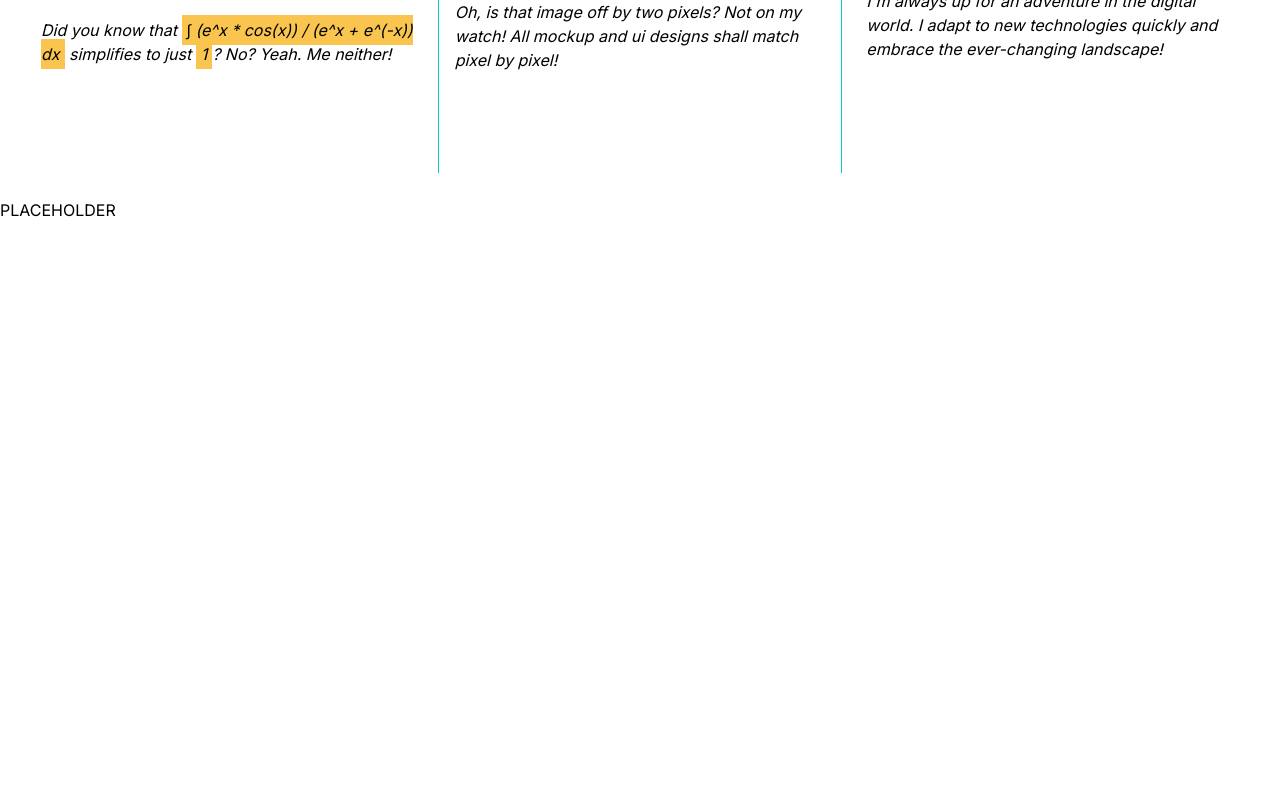
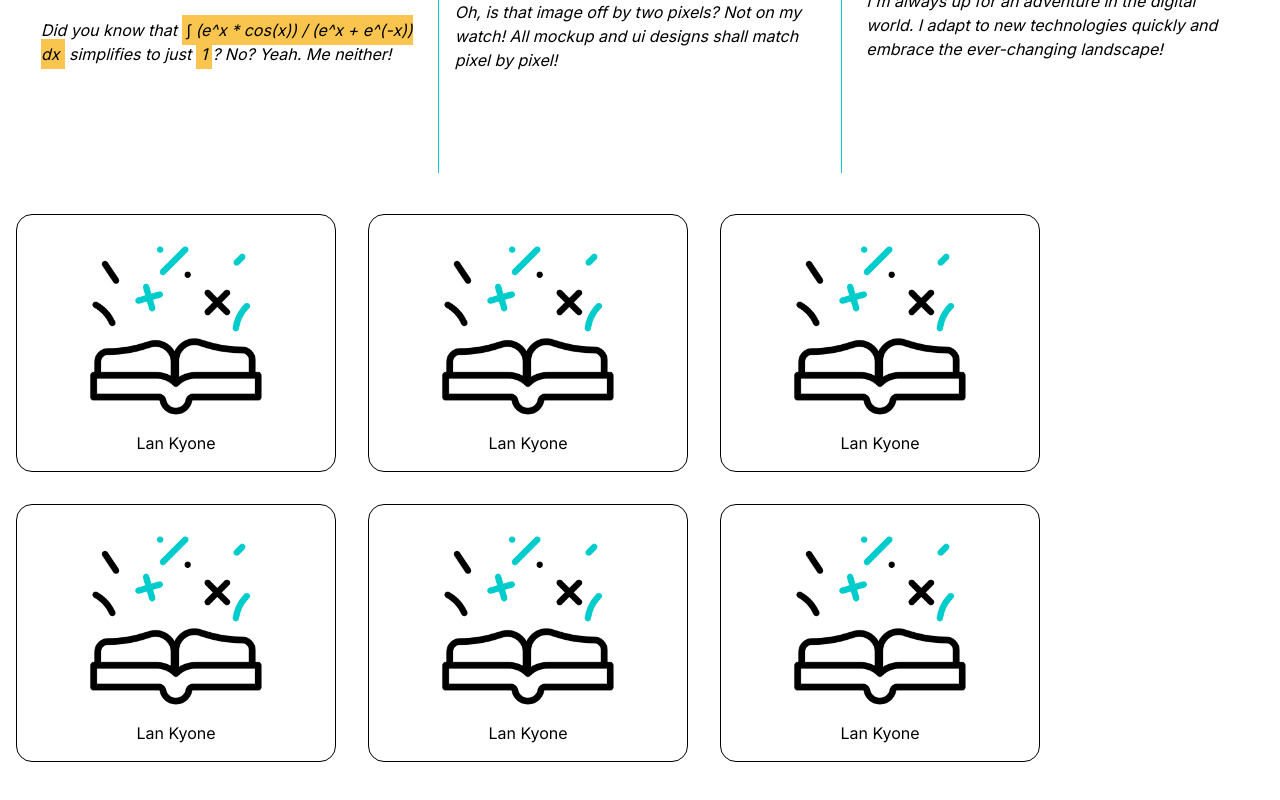
Before and after one commit to NeonNature/portfolio-2023, a Next.js app: page / in a window 1280 px wide. Shown: the part 2212-3012 px from the top of the page. Built offline with nearby package versions, Linux system fonts and the light colour scheme.

Commit message:
chore: bump next vers and remove modal

```diff
--- /dev/null
+++ b/app/components/ProjectCard.tsx
@@ -0,0 +1,67 @@
+'use client'
+import './../styles/projects.css'
+import { useState } from 'react'
+import Image from 'next/image'
+import math from '../../public/math.gif'
+
+export default function ProjectCard() {
+  const [active, setActive] = useState(0)
+
+  return (
+    <div className="flex flex-wrap">
+      <div className="project-card">
+        <Image
+          className="action-icon"
+          src={math}
+          alt="Animated icon of math symbols popping out of a book"
+        />
+        Lan Kyone
+      </div>
+
+      <div className="project-card">
+        <Image
+          className="action-icon"
+          src={math}
+          alt="Animated icon of math symbols popping out of a book"
+        />
+        Lan Kyone
+      </div>
+
+      <div className="project-card">
+        <Image
+          className="action-icon"
+          src={math}
+          alt="Animated icon of math symbols popping out of a book"
+        />
+        Lan Kyone
+      </div>
+
+      <div className="project-card">
+        <Image
+          className="action-icon"
+          src={math}
+          alt="Animated icon of math symbols popping out of a book"
+        />
+        Lan Kyone
+      </div>
+
+      <div className="project-card">
+        <Image
+          className="action-icon"
+          src={math}
+          alt="Animated icon of math symbols popping out of a book"
+        />
+        Lan Kyone
+      </div>
+
+      <div className="project-card">
+        <Image
+          className="action-icon"
+          src={math}
+          alt="Animated icon of math symbols popping out of a book"
+        />
+        Lan Kyone
+      </div>
+    </div>
+  )
+}
--- a/app/components/utilities/Modal.tsx
+++ /dev/null
@@ -1,27 +0,0 @@
-'use client'
-import { useMemo, useState } from 'react'
-import '../../styles/modal.css'
-
-export default function Modal() {
-  const [open, setOpen] = useState(false)
-
-  const modal = useMemo(
-    () =>
-      open && (
-        <div className="modal-container" onClick={() => setOpen(false)}>
-          <div className="modal-background">
-            <div className="modal">SOMETHING</div>
-          </div>
-        </div>
-      ),
-    [open]
-  )
-  return (
-    <>
-      {modal}
-      <div className="modal-button" onClick={() => setOpen(true)}>
-        PLACEHOLDER
-      </div>
-    </>
-  )
-}
--- a/app/page.tsx
+++ b/app/page.tsx
@@ -5,7 +5,7 @@ import './styles/styles.css'
 import RotatingAction from './components/RotatingAction'
 import Avatar from './components/Avatar'
 import Actions from './components/Actions'
-import Modal from './components/utilities/Modal'
+import ProjectCard from './components/ProjectCard'
 
 export default function Home() {
   return (
@@ -56,7 +56,7 @@ export default function Home() {
       </div>
       <div className="content-four">
         <div>
-          <Modal />
+          <ProjectCard />
         </div>
       </div>
     </main>
--- a/app/styles/modal.css
+++ /dev/null
@@ -1,86 +0,0 @@
-html.modal-active,
-body.modal-active {
-  overflow: hidden;
-}
-.modal-container {
-  position: fixed;
-  display: table;
-  height: 100%;
-  width: 100%;
-  top: 0;
-  left: 0;
-  transform: scale(0);
-  z-index: 1;
-}
-.modal-container.one {
-  transform: scaleY(0.01) scaleX(0);
-  animation: unfoldIn 1s cubic-bezier(0.165, 0.84, 0.44, 1) forwards;
-}
-.modal-container.one .modal-background .modal {
-  transform: scale(0);
-  animation: zoomIn 0.5s 0.8s cubic-bezier(0.165, 0.84, 0.44, 1) forwards;
-}
-.modal-container.one.out {
-  transform: scale(1);
-  animation: unfoldOut 1s 0.3s cubic-bezier(0.165, 0.84, 0.44, 1) forwards;
-}
-.modal-container.one.out .modal-background .modal {
-  animation: zoomOut 0.5s cubic-bezier(0.165, 0.84, 0.44, 1) forwards;
-}
-.modal-container .modal-background {
-  display: table-cell;
-  background: rgba(0, 0, 0, 0.8);
-  text-align: center;
-  vertical-align: middle;
-}
-.modal-container .modal-background .modal {
-  background: white;
-  padding: 50px;
-  display: inline-block;
-  border-radius: 3px;
-  font-weight: 300;
-  position: relative;
-}
-
-.modal-button {
-  @apply cursor-pointer;
-}
-
-@keyframes unfoldIn {
-  0% {
-    transform: scaleY(0.005) scaleX(0);
-  }
-  50% {
-    transform: scaleY(0.005) scaleX(1);
-  }
-  100% {
-    transform: scaleY(1) scaleX(1);
-  }
-}
-@keyframes unfoldOut {
-  0% {
-    transform: scaleY(1) scaleX(1);
-  }
-  50% {
-    transform: scaleY(0.005) scaleX(1);
-  }
-  100% {
-    transform: scaleY(0.005) scaleX(0);
-  }
-}
-@keyframes zoomIn {
-  0% {
-    transform: scale(0);
-  }
-  100% {
-    transform: scale(1);
-  }
-}
-@keyframes zoomOut {
-  0% {
-    transform: scale(1);
-  }
-  100% {
-    transform: scale(0);
-  }
-}
--- /dev/null
+++ b/app/styles/projects.css
@@ -0,0 +1,8 @@
+.project-card {
+  @apply flex flex-col items-center justify-center;
+  border: 1px solid #000;
+  border-radius: 16px;
+  width: 25%;
+  padding: 16px;
+  margin: 16px;
+}
--- a/package.json
+++ b/package.json
@@ -9,9 +9,8 @@
     "lint": "next lint"
   },
   "dependencies": {
-    "@nextui-org/react": "^2.1.13",
     "framer-motion": "^10.16.4",
-    "next": "latest",
+    "next": "^14.0.0",
     "react": "latest",
     "react-dom": "latest"
   },
```
Also changed, not shown: 1 other file (tests, documents, lock files or other folders).
